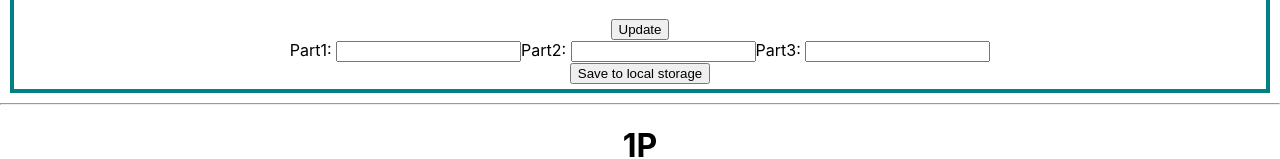
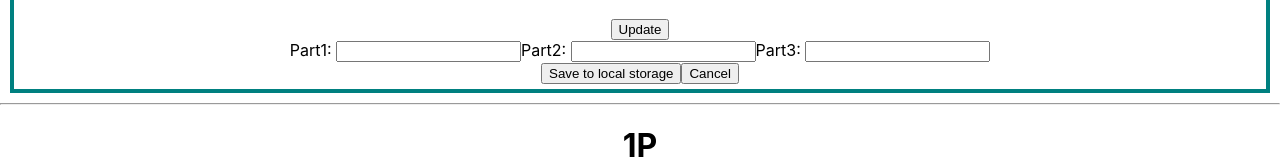
Before and after one commit to arerickson28/kafka-command-generator, a React (Create React App) app in the folder my-app/: page / in a window 1280 px wide. Both pictures are taken after a click on the button "Update". Shown: the part 206-365 px from the top of the page. Built offline with nearby package versions, Linux system fonts and the light colour scheme.

Commit message:
add cancel button

```diff
--- a/my-app/src/components/SslLoc.js
+++ b/my-app/src/components/SslLoc.js
@@ -54,6 +54,7 @@ function SslLoc() {
 
 
                     <button onClick = {() => {setIsDisplayedState(!isDisplayedState)} }>Save to local storage</button>
+                    <button onClick = {() => {setIsDisplayedState(!isDisplayedState)} }>Cancel</button>
                     </>
 
                     : <></>
```
